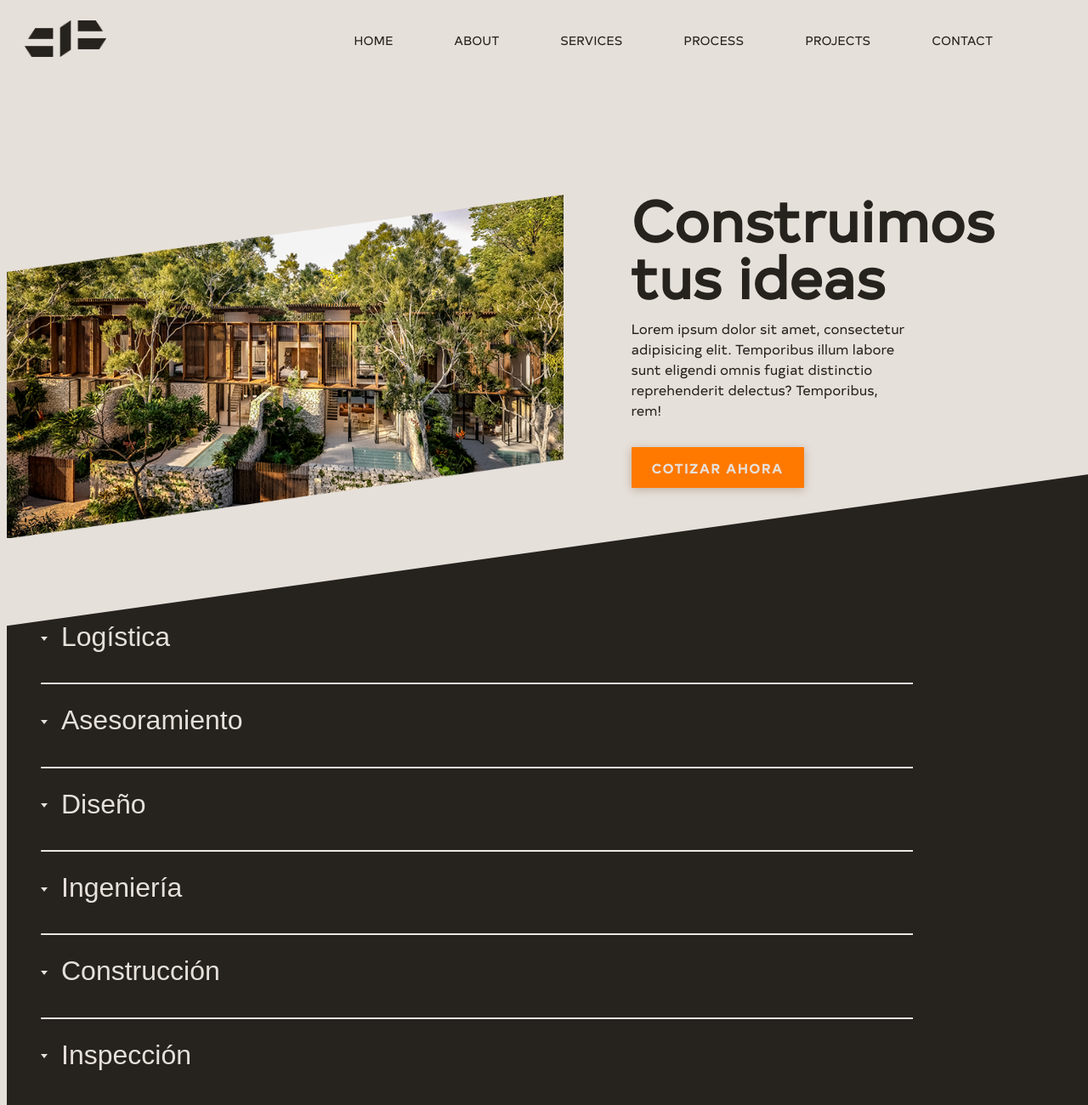
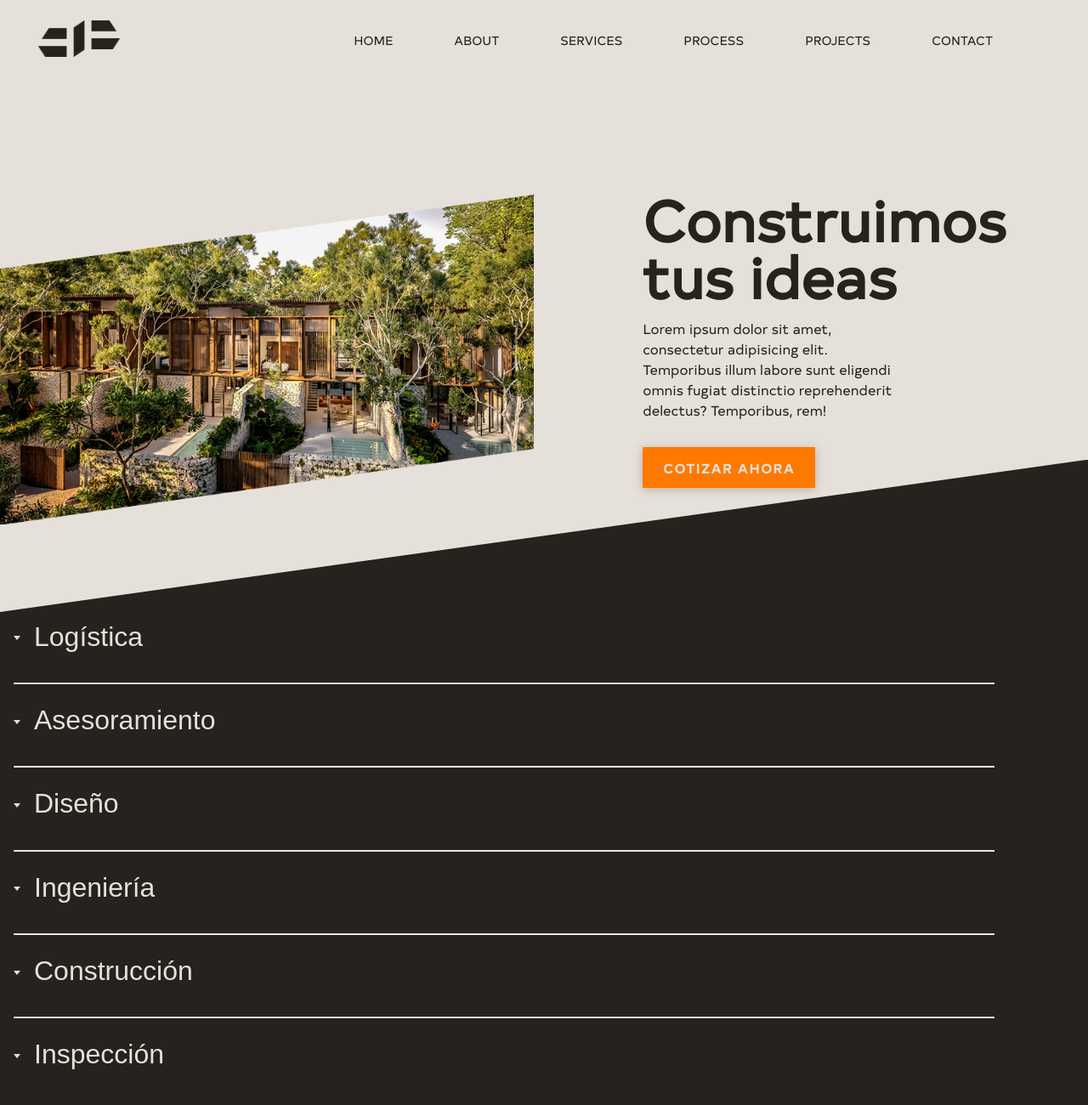
Before and after one commit to MercedesMulet/sib-web-sass, a website: page index.html in a window 1280 px wide. Shown: the top 1300 px of the page at 85% size. Drawn offline with Linux system fonts and the light colour scheme; a web font is replaced by a local one.

Commit message:
arreglos responsivness

```diff
--- a/scss/components/_generales.scss
+++ b/scss/components/_generales.scss
@@ -6,6 +6,7 @@ html {
     body {
         background-color: $bground-color;
         font-family: $main-font;
+        margin: 0;
     }
 
     .container {
--- a/scss/components/_header.scss
+++ b/scss/components/_header.scss
@@ -29,6 +29,7 @@
             img {
                 width: 5rem;
                 height: auto;
+                margin-left: 1rem;
 
                 @media only screen and (min-width:1024px) {
                     width: 6rem;
--- a/scss/components/_hero.scss
+++ b/scss/components/_hero.scss
@@ -34,17 +34,18 @@ main {
 
         .text-box-hero {
             width: 80%;
+            margin-left: 1rem;
 
             @media only screen and (min-width : 1024px) {
                 width: 50%;
-                margin-left: 5rem;
+                margin-left: 8rem;
             }
 
             h1 {
                 font-family: $main-font;
                 font-size: $font-size * 2.8;
                 line-height: 2.8rem;
-                width: 70%;
+                width: 90%;
                 margin: 2rem 0 1rem 0;
                 color: $dark-color;
 
@@ -52,12 +53,13 @@ main {
                     font-size: $font-size * 4.2;
                     line-height: 4.2rem;
                     margin: 0 0 1rem 0;
+                    width: 70%;
                 }
             }
 
             p {
                 font-family: $main-font;
-                width: 96vw;
+                width: 90vw;
                 color: $dark-color;
                 line-height: 1.5rem;
 
--- a/scss/components/_services.scss
+++ b/scss/components/_services.scss
@@ -10,6 +10,7 @@
     flex-wrap: wrap;
     align-items: center;
     justify-content: flex-start;
+    padding: 1rem 0;
 
     @media only screen and (min-width : 1024px) {
         margin-top: -5rem !important;
@@ -20,10 +21,11 @@
         position: relative;
         list-style: none;
         top: 1.5rem;
+        padding-inline-start: 1rem !important;
 
         hr.solid {
             border-top: 1px solid $bground-color;
-            width: 80vw;
+            width: 100vw - 10vw;
           }
 
         li {
```
Also changed, not shown: css/style.css.
